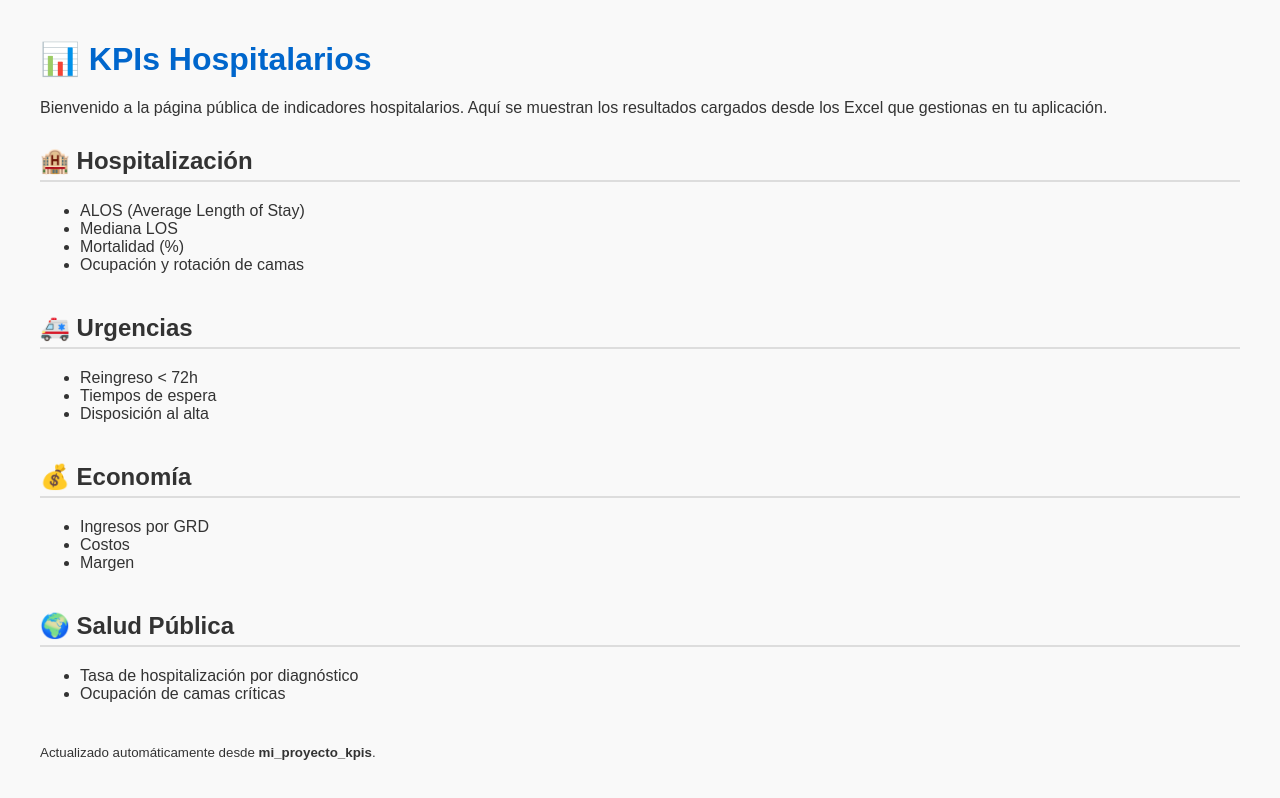
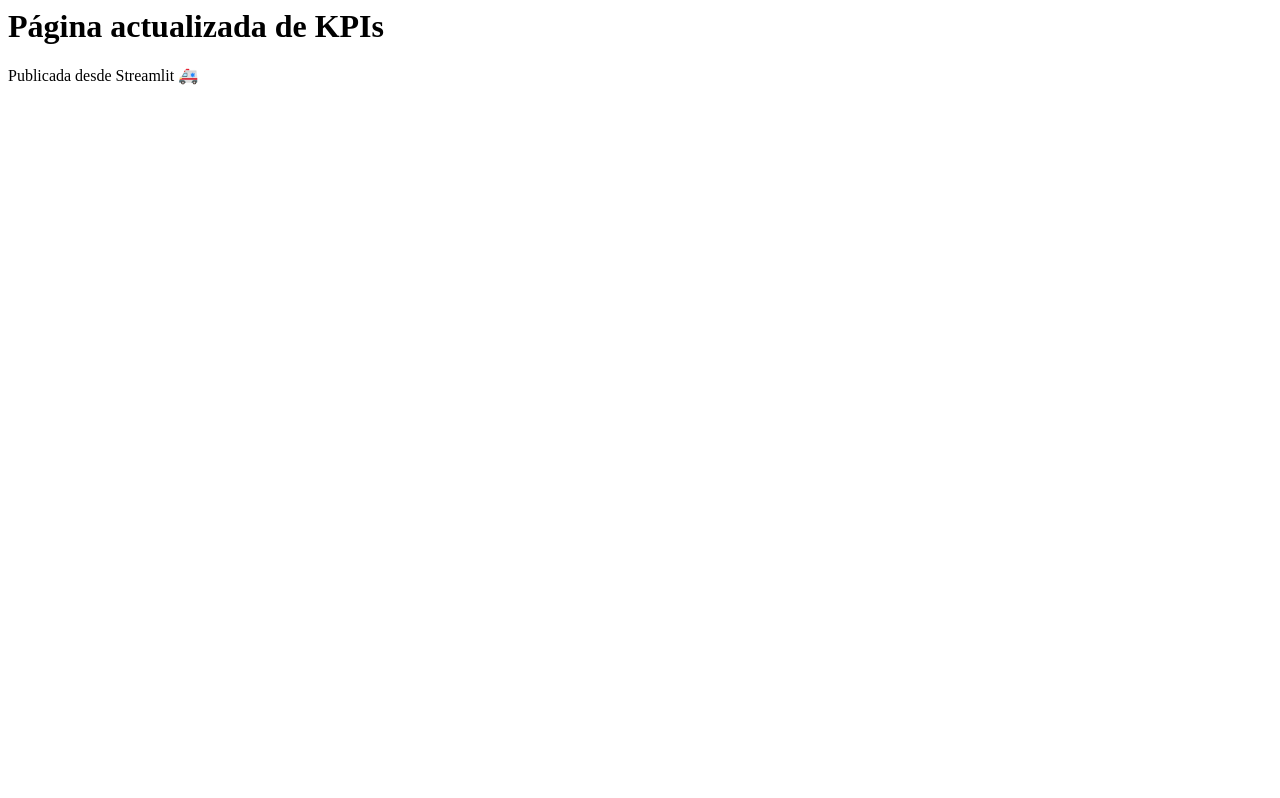
Before and after one commit to GaboPorti/GaboPorti.github.io, a plain HTML site: page docs/index.html in a window 1280 px wide. Drawn offline with Linux system fonts and the light colour scheme.

Commit message:
Actualizo reporte desde app

```diff
--- a/docs/index.html
+++ b/docs/index.html
@@ -1,70 +1 @@
-<!DOCTYPE html>
-<html lang="es">
-<head>
-  <meta charset="UTF-8">
-  <title>KPIs Hospitalarios</title>
-  <style>
-    body {
-      font-family: Arial, sans-serif;
-      margin: 40px;
-      background: #f9f9f9;
-      color: #333;
-    }
-    h1 {
-      color: #0066cc;
-    }
-    h2 {
-      margin-top: 30px;
-      border-bottom: 2px solid #ddd;
-      padding-bottom: 5px;
-    }
-    .section {
-      margin-bottom: 40px;
-    }
-  </style>
-</head>
-<body>
-  <h1>📊 KPIs Hospitalarios</h1>
-  <p>Bienvenido a la página pública de indicadores hospitalarios. Aquí se muestran los resultados cargados desde los Excel que gestionas en tu aplicación.</p>
-
-  <div class="section">
-    <h2>🏨 Hospitalización</h2>
-    <ul>
-      <li>ALOS (Average Length of Stay)</li>
-      <li>Mediana LOS</li>
-      <li>Mortalidad (%)</li>
-      <li>Ocupación y rotación de camas</li>
-    </ul>
-  </div>
-
-  <div class="section">
-    <h2>🚑 Urgencias</h2>
-    <ul>
-      <li>Reingreso &lt; 72h</li>
-      <li>Tiempos de espera</li>
-      <li>Disposición al alta</li>
-    </ul>
-  </div>
-
-  <div class="section">
-    <h2>💰 Economía</h2>
-    <ul>
-      <li>Ingresos por GRD</li>
-      <li>Costos</li>
-      <li>Margen</li>
-    </ul>
-  </div>
-
-  <div class="section">
-    <h2>🌍 Salud Pública</h2>
-    <ul>
-      <li>Tasa de hospitalización por diagnóstico</li>
-      <li>Ocupación de camas críticas</li>
-    </ul>
-  </div>
-
-  <footer>
-    <p><small>Actualizado automáticamente desde <strong>mi_proyecto_kpis</strong>.</small></p>
-  </footer>
-</body>
-</html>
+<h1>Página actualizada de KPIs</h1><p>Publicada desde Streamlit 🚑</p>
```
